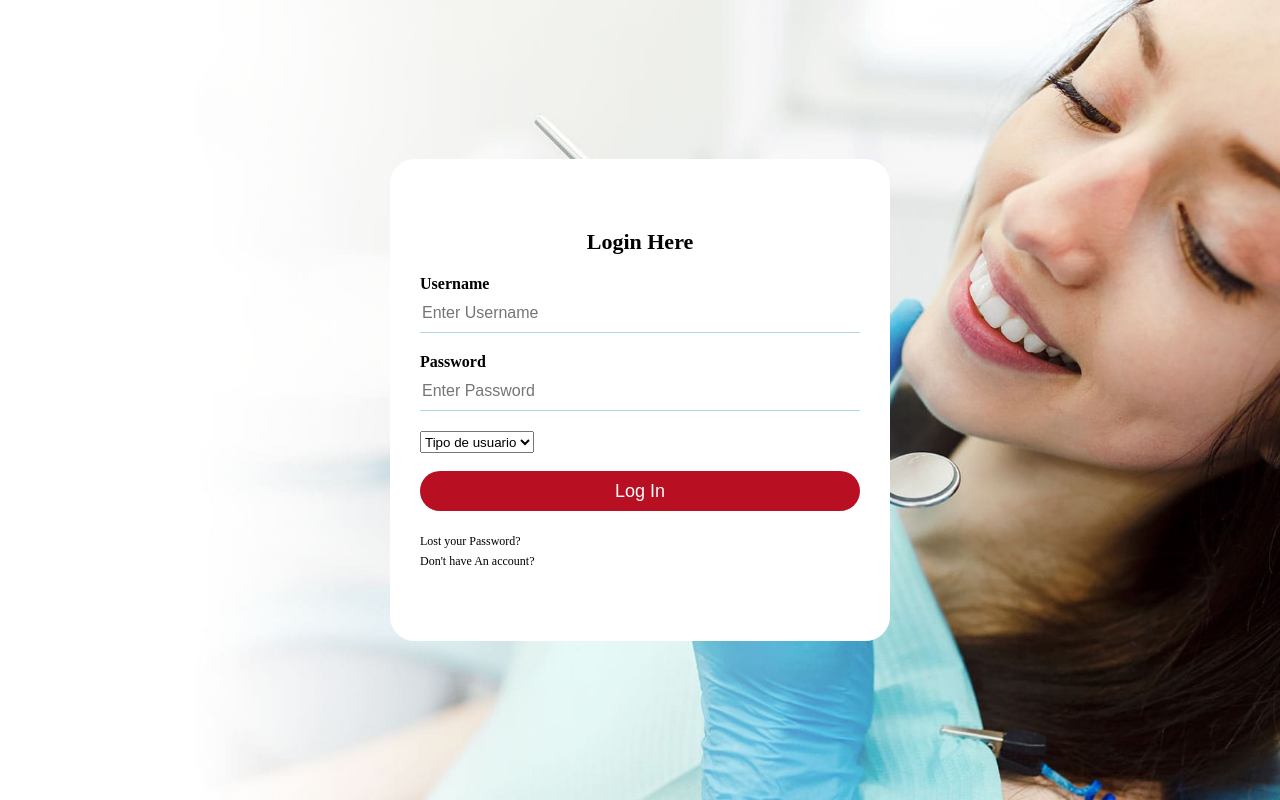
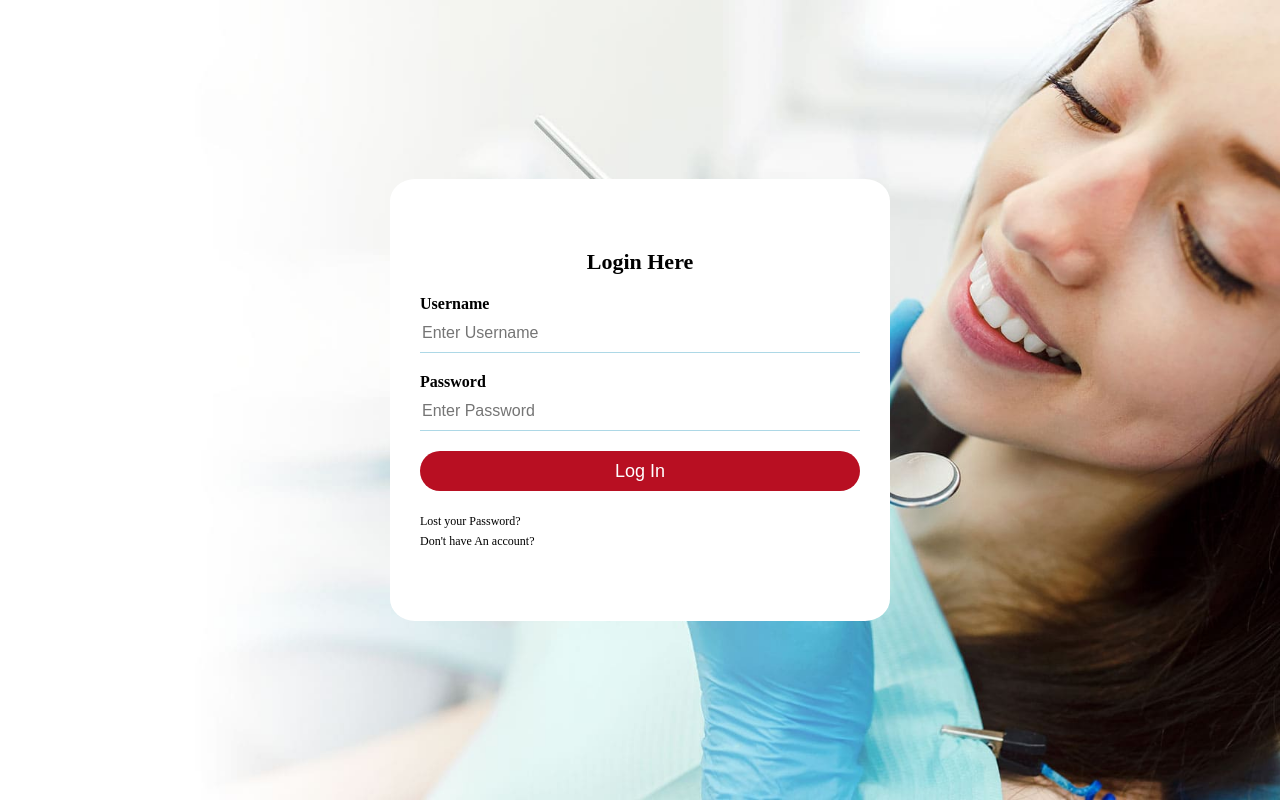
Before and after one commit to winsignares/AMHP, a Flask app: page /fronted/indexlogin in a window 1280 px wide. Run offline with Flask 3, Linux system fonts and the light colour scheme.

Commit message:
correciones en la pagina principal y login

```diff
--- a/src/config/static/css/paquetes.css
+++ b/src/config/static/css/paquetes.css
@@ -30,6 +30,7 @@
 .tile-num {
     background-color: #F5F5F5;
     font-size: 40px;
+    z-index: 1;
 }
 
 .tile-name {
@@ -45,6 +46,7 @@
     max-width: 95%;
     min-width: 60%;
     width: auto;
+    z-index: 1;
 }
 
 .tile:hover .tile-icon i {
--- a/src/config/templates/main/login.html
+++ b/src/config/templates/main/login.html
@@ -17,16 +17,7 @@
             <label for="password">Password</label>
             <input id="contrasena" type="password" placeholder="Enter Password" required>
             <br>
-            <div class="group-material">
-                <select class="material-control-login">
-                    <option value="" disabled="" selected="">Tipo de usuario</option>
-                    <option value="Admin">Administrador</option>
-                    <option value="Teacher">usuario</option>
-                </select>
-            <br>
-            <br>
             <input class="botonlogin" onclick="admin()" type="submit" value="Log In">
-
         <a style="color: black;" href="">Lost your Password?</a><br>
         <a style="color: black;" href="fronted/indexregistro">Don't have An account?</a>
     </div>
```
